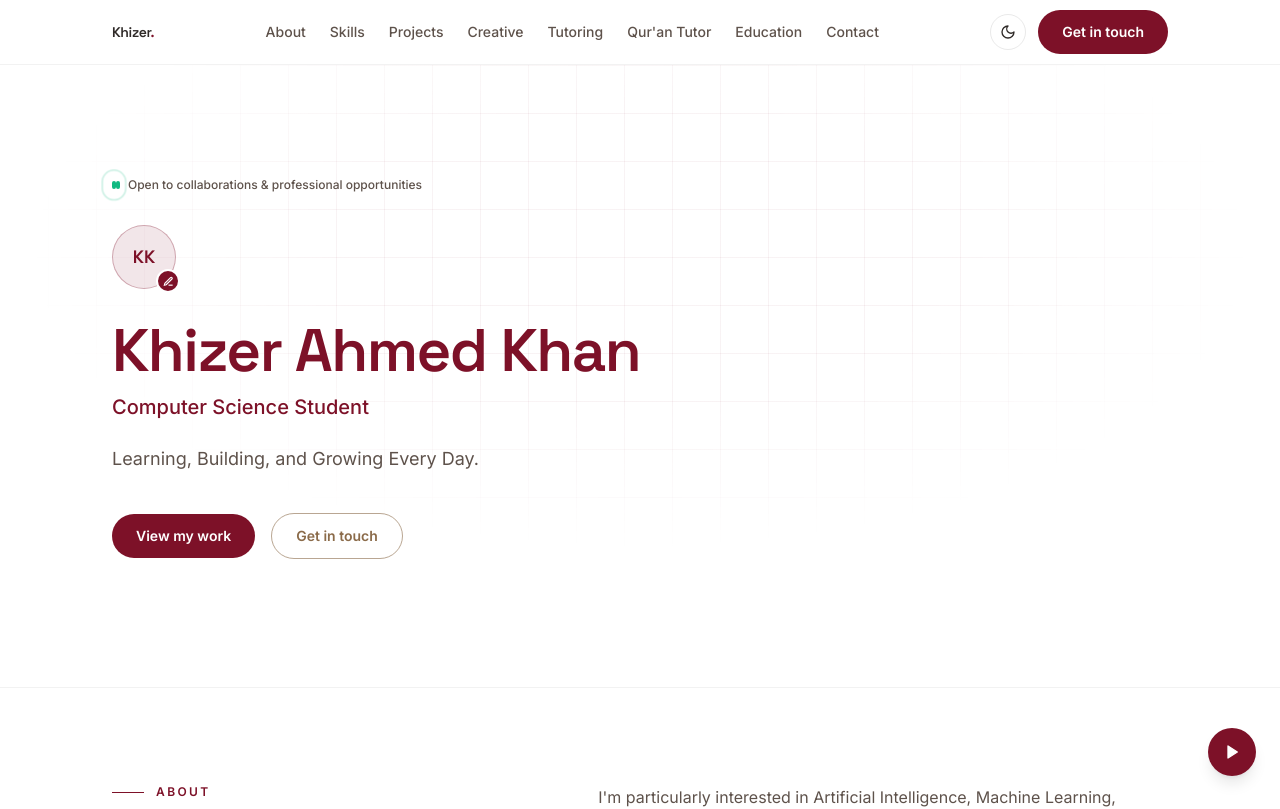
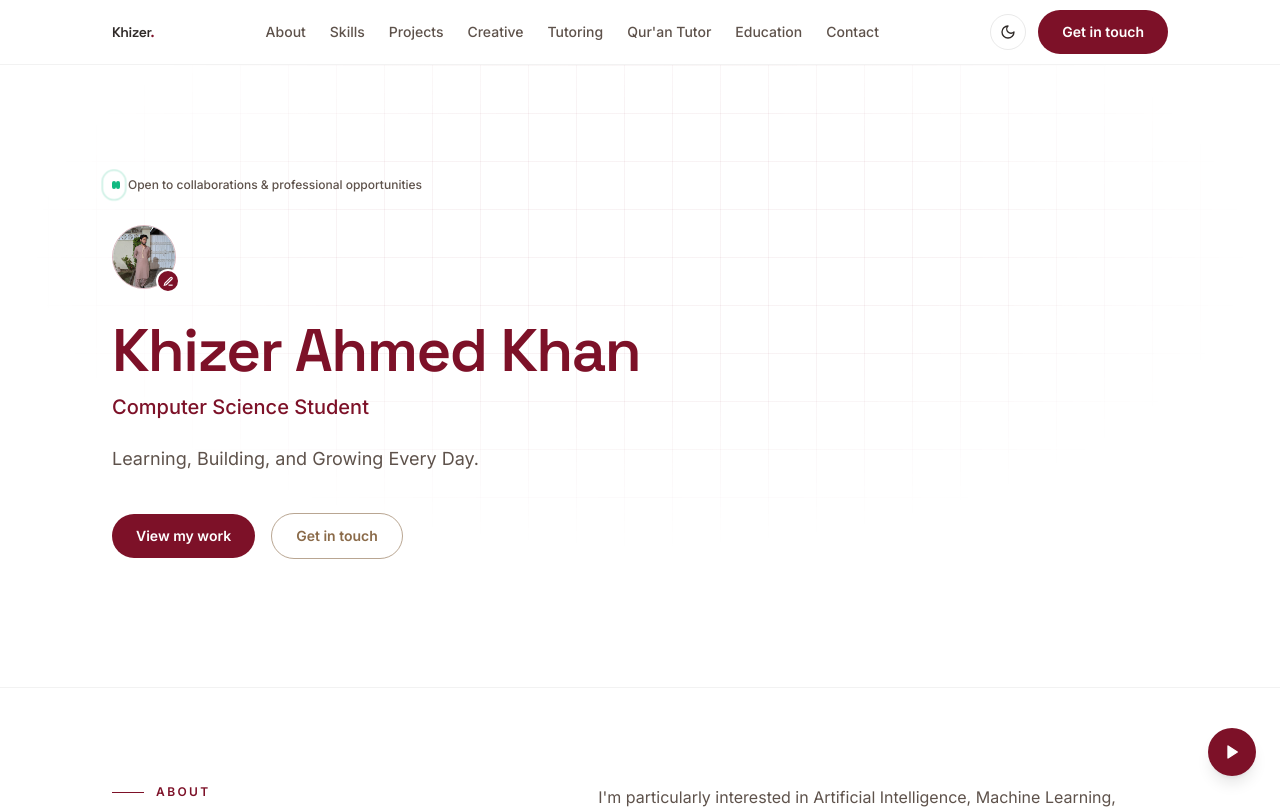
Before and after one commit to viahub-dev/khizerahmed, a Next.js app: page / in a window 1280 px wide. Shown: the top 809 px of the page. Built offline with nearby package versions, Linux system fonts and the light colour scheme.

Commit message:
Added profile photo

```diff
--- a/components/Hero.tsx
+++ b/components/Hero.tsx
@@ -1,4 +1,5 @@
 import { site } from "@/lib/data";
+import Image from "next/image";
 
 export default function Hero() {
   return (
@@ -18,9 +19,13 @@ export default function Hero() {
 
         <div className="flex items-center gap-5 mb-8">
           <div className="relative shrink-0">
-            <div className="h-16 w-16 rounded-full bg-accent/10 dark:bg-accent-dark/10 border border-accent/30 dark:border-accent-dark/30 flex items-center justify-center font-display text-lg font-semibold text-accent dark:text-accent-dark">
-              KK
-            </div>
+            <Image
+              src="/images/khizer.jpeg"
+              alt="Khizer Ahmed"
+              width={64}
+              height={64}
+            className="h-16 w-16 rounded-full object-cover border border-accent/30 dark:border-accent-dark/30"
+           />
             {/* This pencil badge is a placeholder for a future owner-only "change photo"
                 action once the private admin area exists. It is not functional yet and
                 should not be visible to public visitors in that future version. */}
```
Also changed, not shown: public/images/khizer.jpeg (added).
